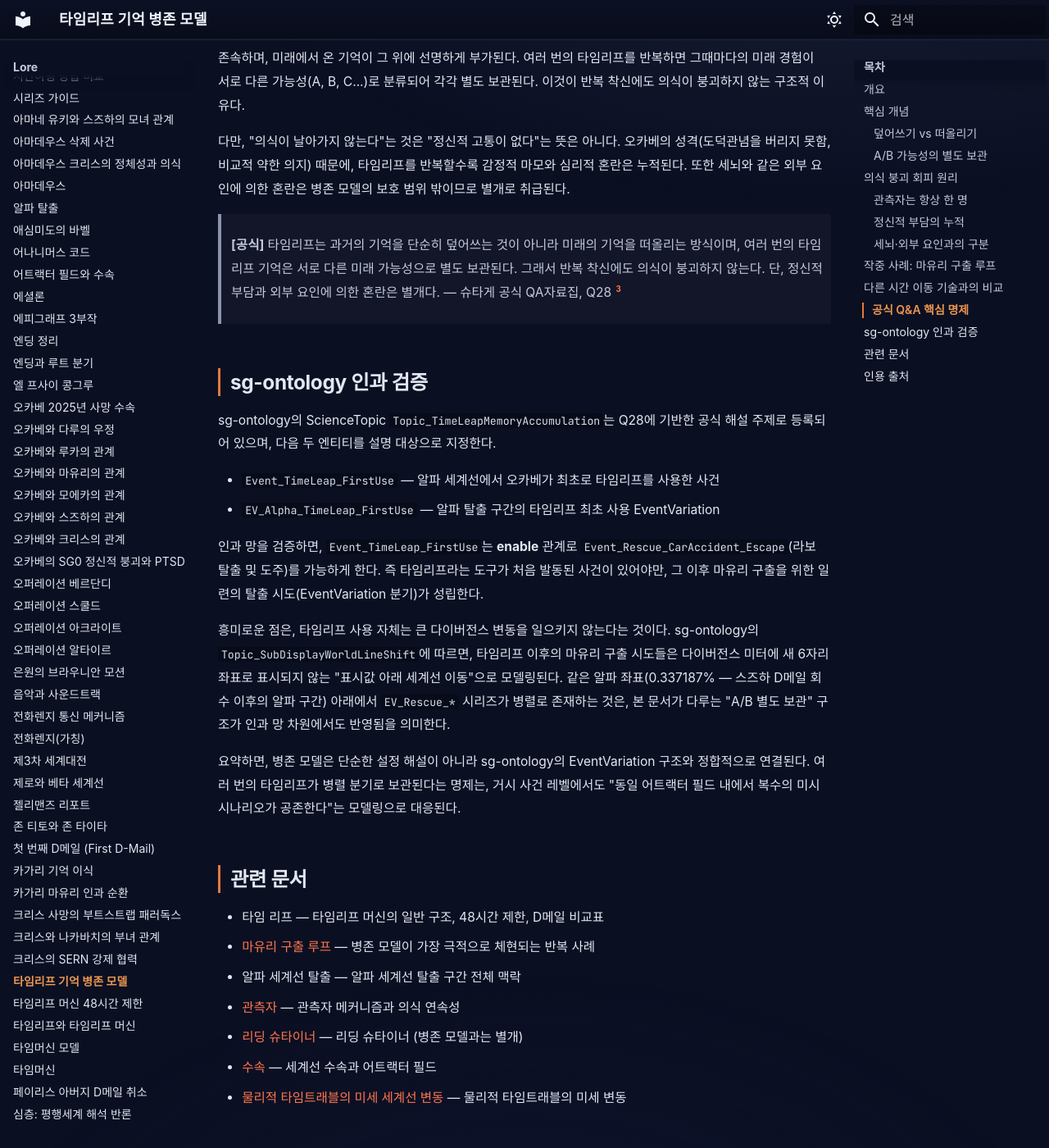
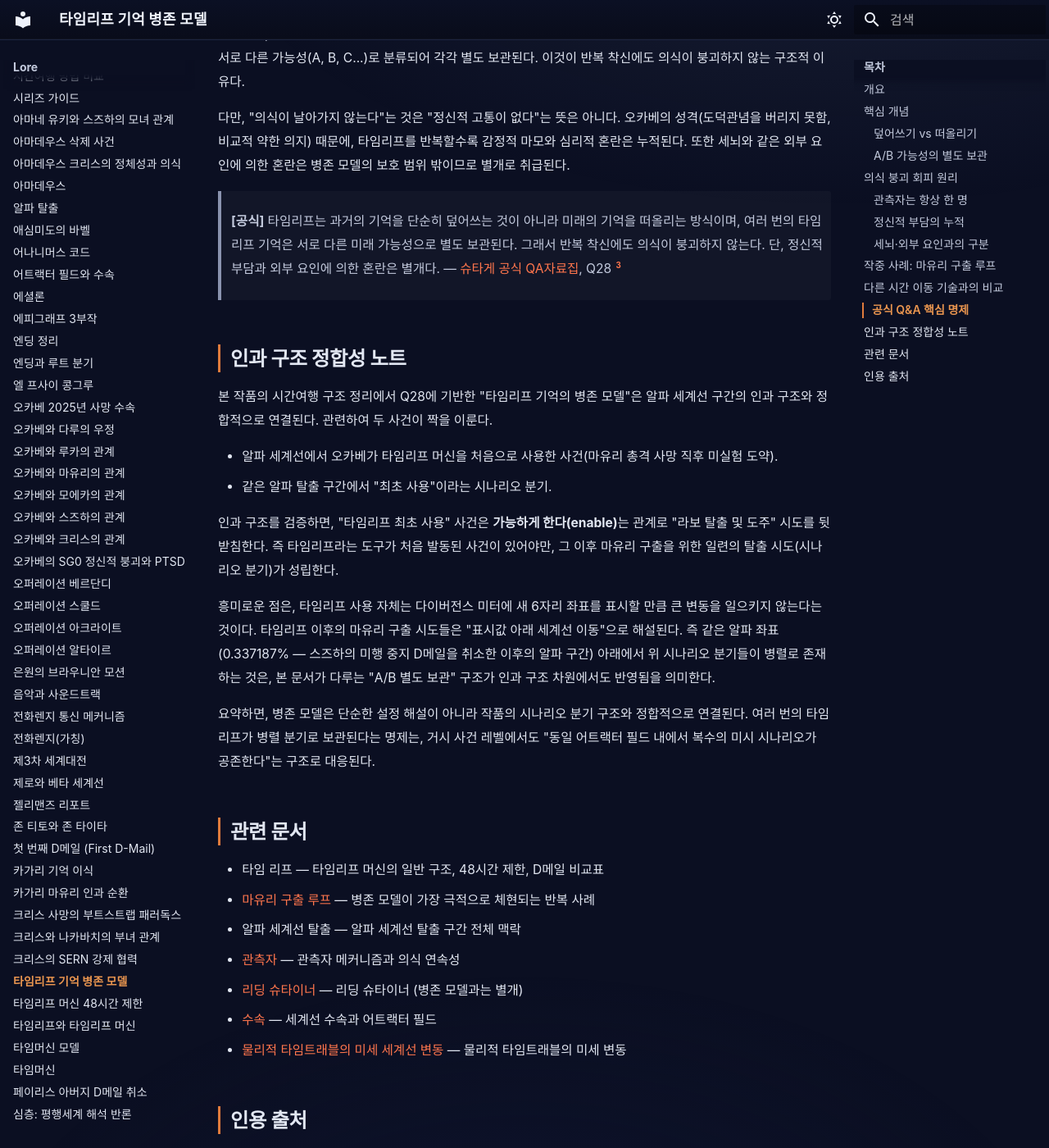
Before and after one commit to sgwiki/sgwiki.github.io, an MkDocs documentation site: the page built from wiki/lore/타임리프-기억-병존-모델.md, in a window 1280 px wide and 1400 px high, scrolled down 5140 px. Shown: the whole window at 82% size. Built offline with MkDocs 1.6.1 and Material for MkDocs 9.7.7, drawn with Linux system fonts in a browser that asks for light colours; some web fonts are replaced; some of the changed text lies outside the part shown.

Commit message:
fix(wiki): 타임리프-기억-병존-모델 — P10 13f0fb66 패치 적용

```diff
--- a/wiki/lore/타임리프-기억-병존-모델.md
+++ b/wiki/lore/타임리프-기억-병존-모델.md
@@ -80,7 +80,7 @@ description: "타임리프란 마키세 크리스가 고안한, 기억만을 과
 
 병존 모델이 가장 극적으로 체현되는 구간이 [마유리 구출 루프](마유리-구출-루프.md)이다.
 
-알파 세계선에서 마유리의 죽음은 수속 사건으로 고정되어 있다. 오카베는 이를 회피하기 위해 타임리프를 반복하며, 매 회 서로 다른 시도를 한다. 라보에서의 총격을 피해 도주하거나(차 사고 시도), 택시를 타고 이탈하거나, 나에에게 밀리는 상황을 회피하거나, 요도바시 카메라 앞에서의 총격을 바꿔보는 식이다. sg-ontology의 `Topic_EventVariationBranching`에 따르면 이들 각각은 `EV_Rescue_LabShot`, `EV_Rescue_CarAccident`, `EV_Rescue_NaePush`, `EV_Rescue_TaxiStab`, `EV_Rescue_YodobashiShot` 같은 별도의 EventVariation으로 모델링된다.
+알파 세계선에서 마유리의 죽음은 수속 사건으로 고정되어 있다. 오카베는 이를 회피하기 위해 타임리프를 반복하며, 매 회 서로 다른 시도를 한다. 라보에서의 총격을 피해 도주하거나(차 사고 시도), 택시를 타고 이탈하거나, 나에에게 밀리는 상황을 회피하거나, 요도바시 카메라 앞에서의 총격을 바꿔보는 식이다. 이들 각각은 "라보 내부 총격 수속", "탈출 도중 차량 사고", "신오차노미즈역 선로 추락", "택시 내부 칼부림", "요도바시 카메라 총격 오인"처럼 서로 다른 시나리오 분기로 구분된다.
 
 중요한 점은, 이 시도들이 "실패한 단일 타임라인"이 아니라는 것이다. 각 시도는 서로 다른 미래 가능성이며, 병존 모델에 따라 오카베의 기억 속에 병렬로 보관된다. 오카베가 A 방식으로 실패한 후 B 방식을 시도할 때, A의 기억이 사라지는 것이 아니라 "다른 가능성으로서의 A"와 "지금 시도하는 B"가 공존한다.
 
@@ -110,20 +110,20 @@ description: "타임리프란 마키세 크리스가 고안한, 기억만을 과
 
 다만, "의식이 날아가지 않는다"는 것은 "정신적 고통이 없다"는 뜻은 아니다. 오카베의 성격(도덕관념을 버리지 못함, 비교적 약한 의지) 때문에, 타임리프를 반복할수록 감정적 마모와 심리적 혼란은 누적된다. 또한 세뇌와 같은 외부 요인에 의한 혼란은 병존 모델의 보호 범위 밖이므로 별개로 취급된다.
 
-> **[공식]** 타임리프는 과거의 기억을 단순히 덮어쓰는 것이 아니라 미래의 기억을 떠올리는 방식이며, 여러 번의 타임리프 기억은 서로 다른 미래 가능성으로 별도 보관된다. 그래서 반복 착신에도 의식이 붕괴하지 않는다. 단, 정신적 부담과 외부 요인에 의한 혼란은 별개다. — 슈타게 공식 QA자료집, Q28 [^3]
+> **[공식]** 타임리프는 과거의 기억을 단순히 덮어쓰는 것이 아니라 미래의 기억을 떠올리는 방식이며, 여러 번의 타임리프 기억은 서로 다른 미래 가능성으로 별도 보관된다. 그래서 반복 착신에도 의식이 붕괴하지 않는다. 단, 정신적 부담과 외부 요인에 의한 혼란은 별개다. — [슈타게 공식 QA자료집](../근거자료/공식/qa-자료집.md), Q28 [^3]
 
-## sg-ontology 인과 검증
+## 인과 구조 정합성 노트
 
-sg-ontology의 ScienceTopic `Topic_TimeLeapMemoryAccumulation`는 Q28에 기반한 공식 해설 주제로 등록되어 있으며, 다음 두 엔티티를 설명 대상으로 지정한다.
+본 작품의 시간여행 구조 정리에서 Q28에 기반한 "타임리프 기억의 병존 모델"은 알파 세계선 구간의 인과 구조와 정합적으로 연결된다. 관련하여 두 사건이 짝을 이룬다.
 
-- `Event_TimeLeap_FirstUse` — 알파 세계선에서 오카베가 최초로 타임리프를 사용한 사건
-- `EV_Alpha_TimeLeap_FirstUse` — 알파 탈출 구간의 타임리프 최초 사용 EventVariation
+- 알파 세계선에서 오카베가 타임리프 머신을 처음으로 사용한 사건(마유리 총격 사망 직후 미실험 도약).
+- 같은 알파 탈출 구간에서 "최초 사용"이라는 시나리오 분기.
 
-인과 망을 검증하면, `Event_TimeLeap_FirstUse`는 **enable** 관계로 `Event_Rescue_CarAccident_Escape`(라보 탈출 및 도주)를 가능하게 한다. 즉 타임리프라는 도구가 처음 발동된 사건이 있어야만, 그 이후 마유리 구출을 위한 일련의 탈출 시도(EventVariation 분기)가 성립한다.
+인과 구조를 검증하면, "타임리프 최초 사용" 사건은 **가능하게 한다(enable)**는 관계로 "라보 탈출 및 도주" 시도를 뒷받침한다. 즉 타임리프라는 도구가 처음 발동된 사건이 있어야만, 그 이후 마유리 구출을 위한 일련의 탈출 시도(시나리오 분기)가 성립한다.
 
-흥미로운 점은, 타임리프 사용 자체는 큰 다이버전스 변동을 일으키지 않는다는 것이다. sg-ontology의 `Topic_SubDisplayWorldLineShift`에 따르면, 타임리프 이후의 마유리 구출 시도들은 다이버전스 미터에 새 6자리 좌표로 표시되지 않는 "표시값 아래 세계선 이동"으로 모델링된다. 같은 알파 좌표(0.337187% — 스즈하 D메일 회수 이후의 알파 구간) 아래에서 `EV_Rescue_*` 시리즈가 병렬로 존재하는 것은, 본 문서가 다루는 "A/B 별도 보관" 구조가 인과 망 차원에서도 반영됨을 의미한다.
+흥미로운 점은, 타임리프 사용 자체는 다이버전스 미터에 새 6자리 좌표를 표시할 만큼 큰 변동을 일으키지 않는다는 것이다. 타임리프 이후의 마유리 구출 시도들은 "표시값 아래 세계선 이동"으로 해설된다. 즉 같은 알파 좌표(0.337187% — 스즈하의 미행 중지 D메일을 취소한 이후의 알파 구간) 아래에서 위 시나리오 분기들이 병렬로 존재하는 것은, 본 문서가 다루는 "A/B 별도 보관" 구조가 인과 구조 차원에서도 반영됨을 의미한다.
 
-요약하면, 병존 모델은 단순한 설정 해설이 아니라 sg-ontology의 EventVariation 구조와 정합적으로 연결된다. 여러 번의 타임리프가 병렬 분기로 보관된다는 명제는, 거시 사건 레벨에서도 "동일 어트랙터 필드 내에서 복수의 미시 시나리오가 공존한다"는 모델링으로 대응된다.
+요약하면, 병존 모델은 단순한 설정 해설이 아니라 작품의 시나리오 분기 구조와 정합적으로 연결된다. 여러 번의 타임리프가 병렬 분기로 보관된다는 명제는, 거시 사건 레벨에서도 "동일 어트랙터 필드 내에서 복수의 미시 시나리오가 공존한다"는 구조로 대응된다.
 
 ## 관련 문서
 
@@ -139,4 +139,4 @@ sg-ontology의 ScienceTopic `Topic_TimeLeapMemoryAccumulation`는 Q28에 기반
 
 [^1]: [The Mechanics of Steins;Gate v1.0.3](../근거자료/비공식/mechanics-of-steins-gate/ch2.md), §2.2.3 "Time Leaping" — 타임리프가 현재를 이동시키고 의식이 관여함을 D메일과 대비해 설명.
 [^2]: [The Mechanics of Steins;Gate v1.0.3](../근거자료/비공식/mechanics-of-steins-gate/ch2.md), §2.3.3 "Other Manifestations" — 타임리프 시 리딩 슈타이너가 발동하지 않는 이유 분석.
-[^3]: 슈타게 공식 QA자료집, Q28 — 타임리프 기억의 병존 모델 요약.
+[^3]: [슈타게 공식 QA자료집](../근거자료/공식/qa-자료집.md), Q28 — 타임리프 기억의 병존 모델 요약.
```
